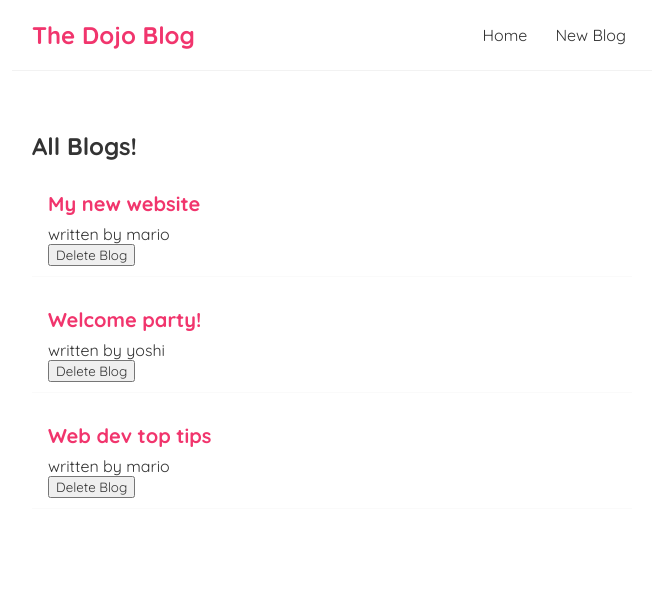
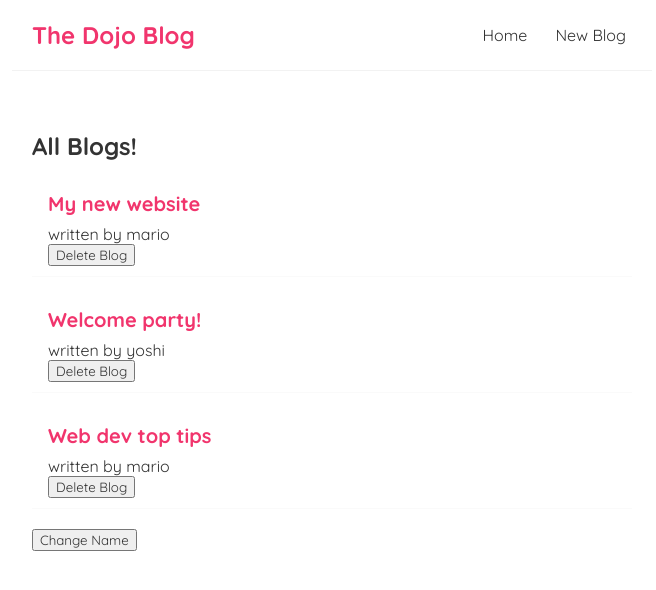
Before and after one commit to tuhincse08/dojo-blog, a React (Create React App) app: page / in a window 1280 px wide. Shown: the top 590 px of the page, without its empty margins (308-964 px from the left). Built offline with nearby package versions, Linux system fonts and the light colour scheme.

Commit message:
useEffect

```diff
--- a/src/Home.js
+++ b/src/Home.js
@@ -1,4 +1,4 @@
-import {React, useState} from 'react'
+import {React, useEffect, useState} from 'react'
 import BlogList from './BlogList';
 
 export default function Home() {
@@ -8,15 +8,22 @@
         { title: 'Welcome party!', body: 'lorem ipsum...', author: 'yoshi', id: 2 },
         { title: 'Web dev top tips', body: 'lorem ipsum...', author: 'mario', id: 3 }
     ]);
+    const [name, setName] = useState('mario');
 
     const handleDelete = id => {
         const newBlogs = blogs.filter(blog => blog.id !== id);
         setBlogs(newBlogs);
     }
 
+    useEffect(()=>{
+        console.log('useEffact Ran');
+        console.log(name);
+    },[name])
+
   return (
     <div className="home">
         <BlogList blogs={blogs} title="All Blogs!" handleDelete={handleDelete}/>
+        <button onClick={()=> setName('luigi')}>Change Name</button>
     </div>
   )
 }
```
